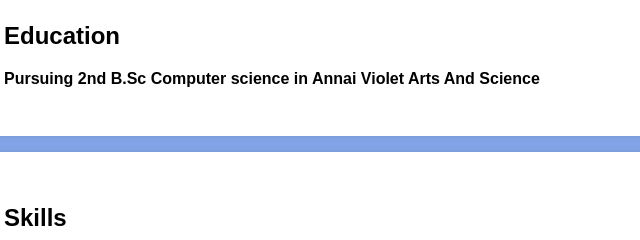
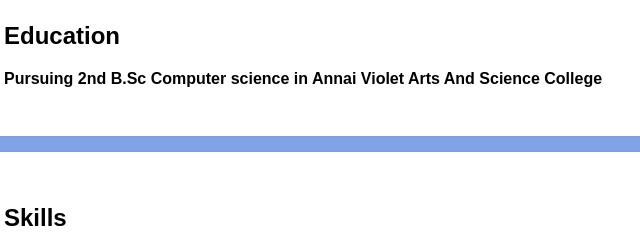
Before and after one commit to Akashtn786/Akash-Sharma-, a plain HTML site: page index.html in a window 1280 px wide. Shown: the part 458-698 px from the top of the page, 44-684 px from the left. Drawn offline with Linux system fonts and the light colour scheme.

Commit message:
Update index.html

```diff
--- a/index.html
+++ b/index.html
@@ -122,7 +122,7 @@
     <section id="education">
         <div class="section-content">
             <h2>Education</h2>
-            <p>Pursuing 2nd B.Sc Computer science in Annai Violet Arts And Science </p>
+            <p>Pursuing 2nd B.Sc Computer science in Annai Violet Arts And Science College</p>
 
 
         </div>
```
